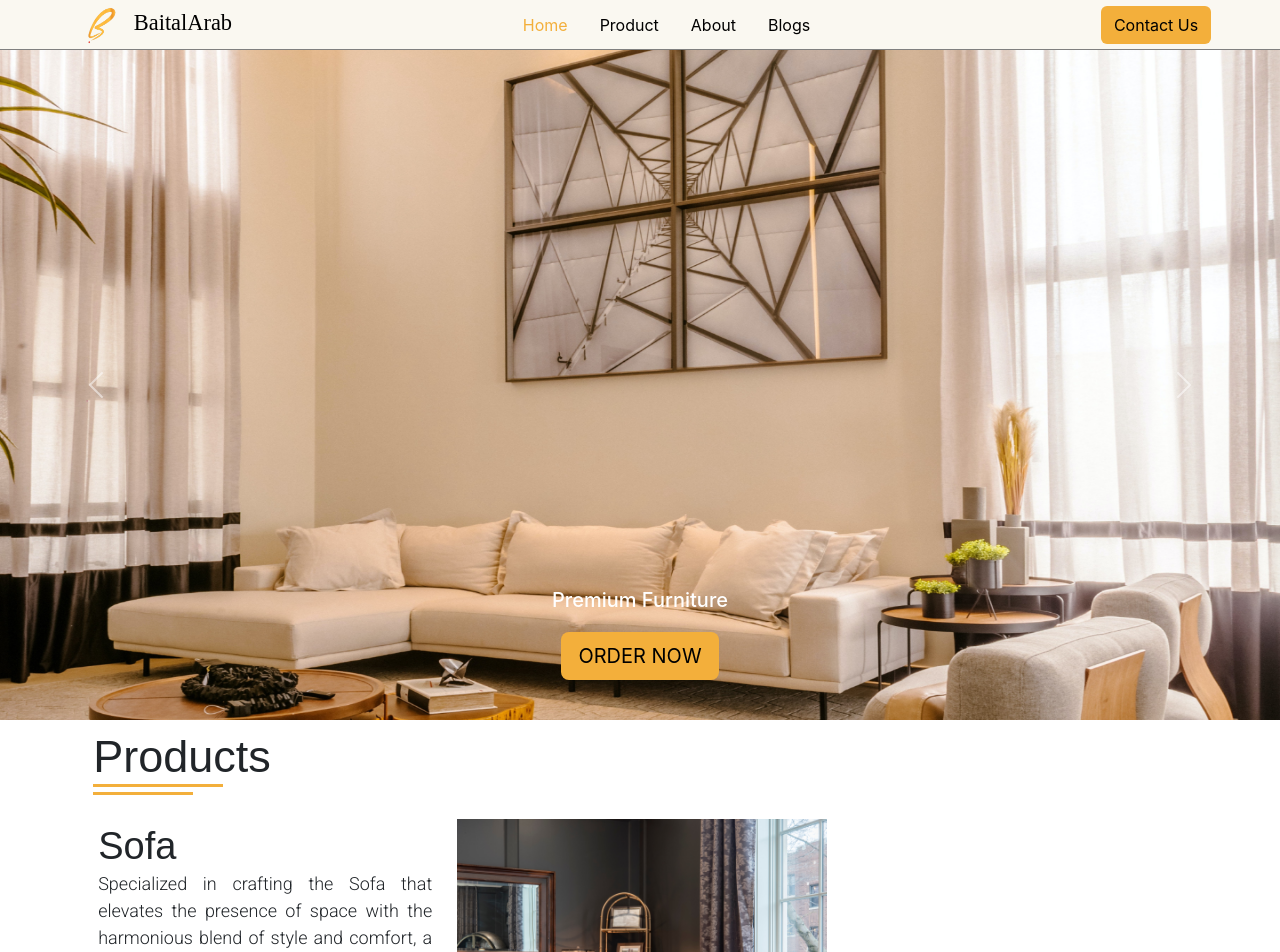
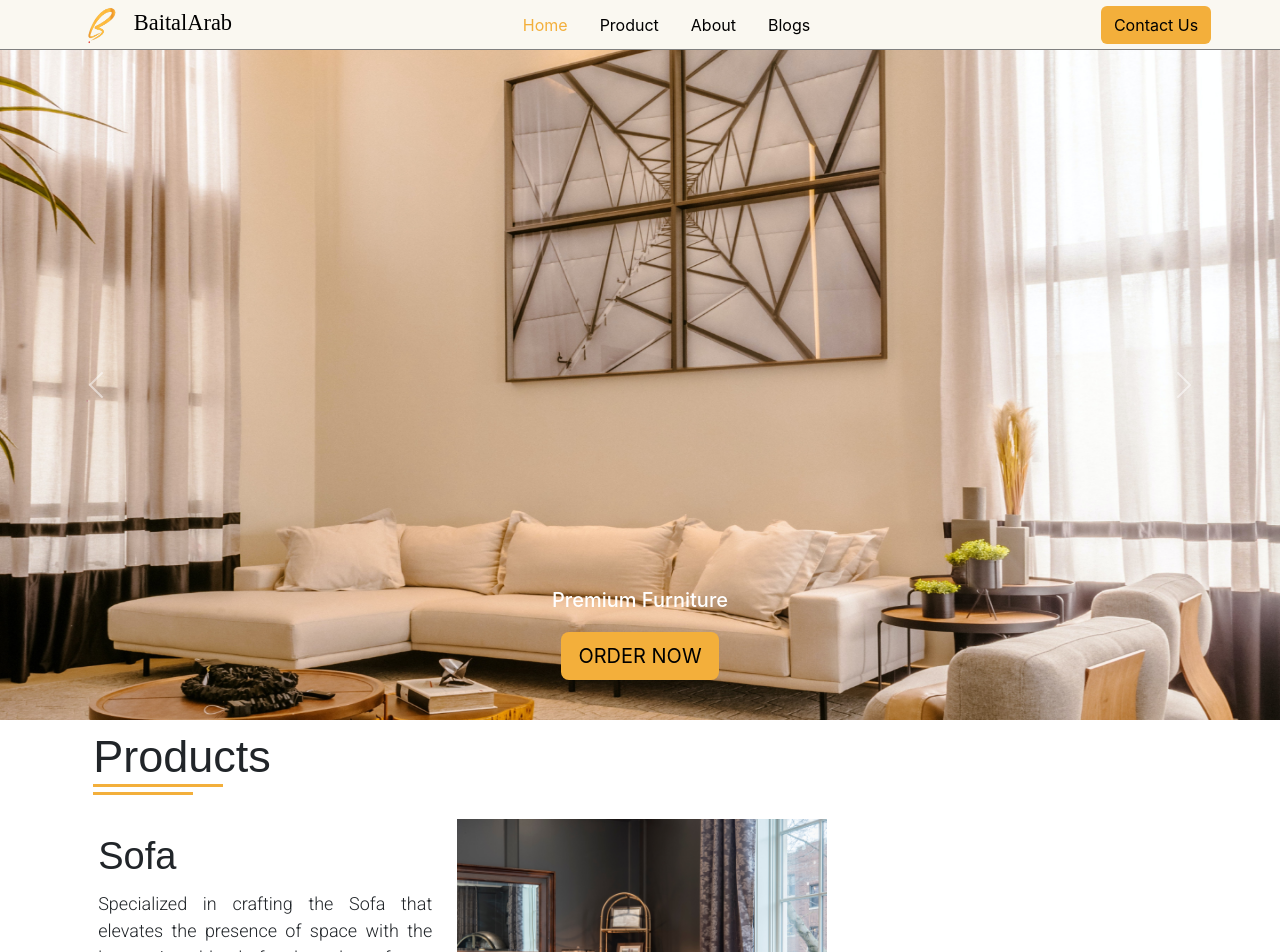
Before and after one commit to Majeed-hub/baitalArabFurniture, a React (Create React App) app: page / in a window 1280 px wide. Shown: the top 952 px of the page. Built offline with nearby package versions, Linux system fonts and the light colour scheme; a web font is replaced by a local one.

Commit message:
made changes in product card title font

```diff
--- a/src/components/ProductCard/ProductCard.css
+++ b/src/components/ProductCard/ProductCard.css
@@ -24,7 +24,7 @@
 .productCardBody .productCardTitle {
   font-family: 'Belleza', sans-serif;
   font-size: 38px;
-  margin: 0px;
+  margin: 10px 0;
 }
 
 .productCardBody img {
```
